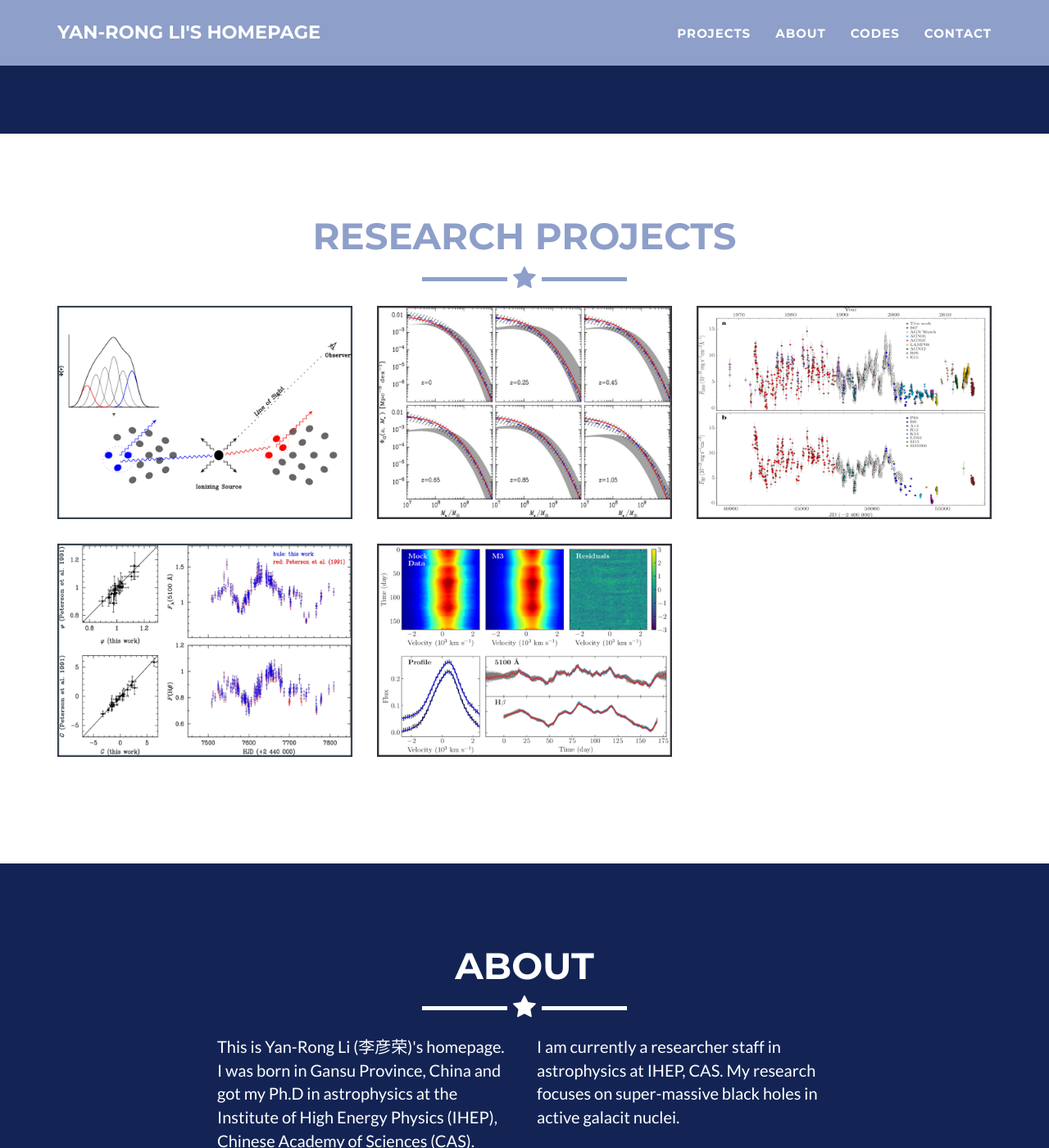
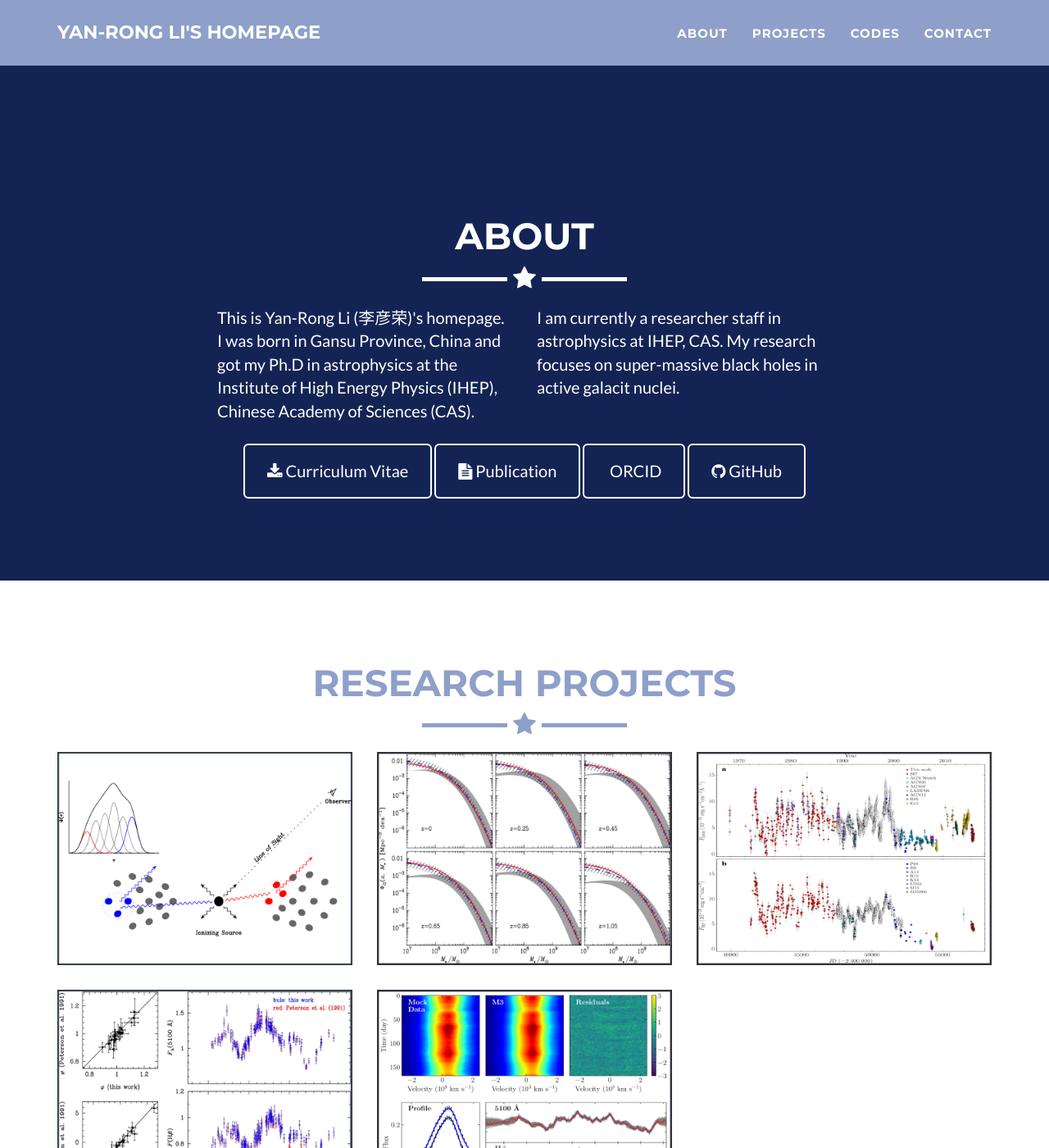
Before and after one commit to liyropt/liyropt.github.io, a Jekyll site: the page built from index.html, in a window 1280 px wide and 1400 px high, scrolled down 612 px. Shown: the whole window at 82% size. Built offline with Jekyll 4.4.1, drawn with Linux system fonts in a browser that asks for light colours.

Commit message:
update layout.

```diff
--- a/_includes/nav.html
+++ b/_includes/nav.html
@@ -19,10 +19,10 @@
                         <a href="#page-top"></a>
                     </li>
                     <li class="page-scroll">
-                        <a href="#portfolio">Projects</a>
+                        <a href="#about">About</a>
                     </li>
                     <li class="page-scroll">
-                        <a href="#about">About</a>
+                        <a href="#portfolio">Projects</a>
                     </li>
                     <li class="page-scroll">
                         <a href="#codes">Codes</a>
--- a/_layouts/default.html
+++ b/_layouts/default.html
@@ -4,8 +4,8 @@
     <body id="page-top" class="index">
     {% include nav.html %}
     {% include header.html %}
+    {% include about.html %}
     {% include portfolio_grid.html %}
-    {% include about.html %}
     {% include codes.html %}
 
     {% if site.contact == "static" %}
```
